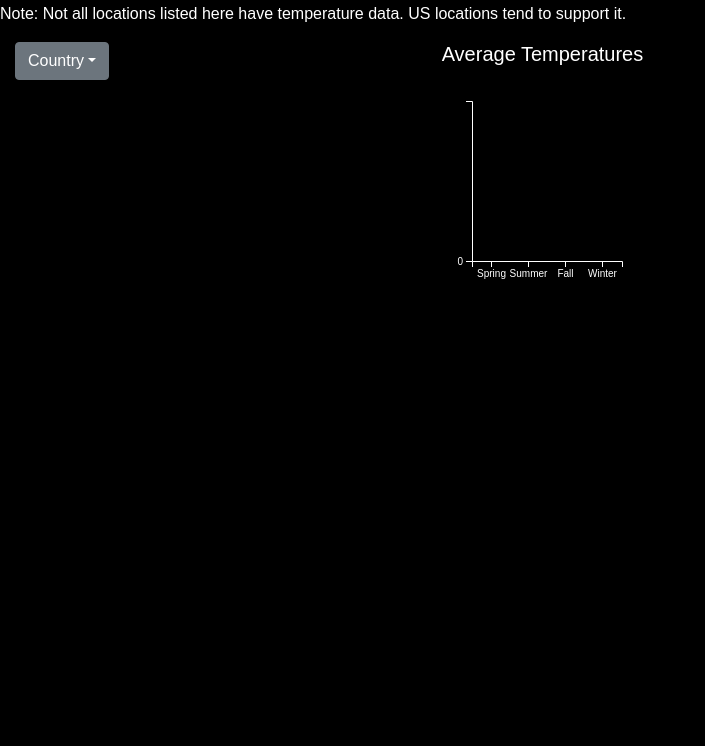
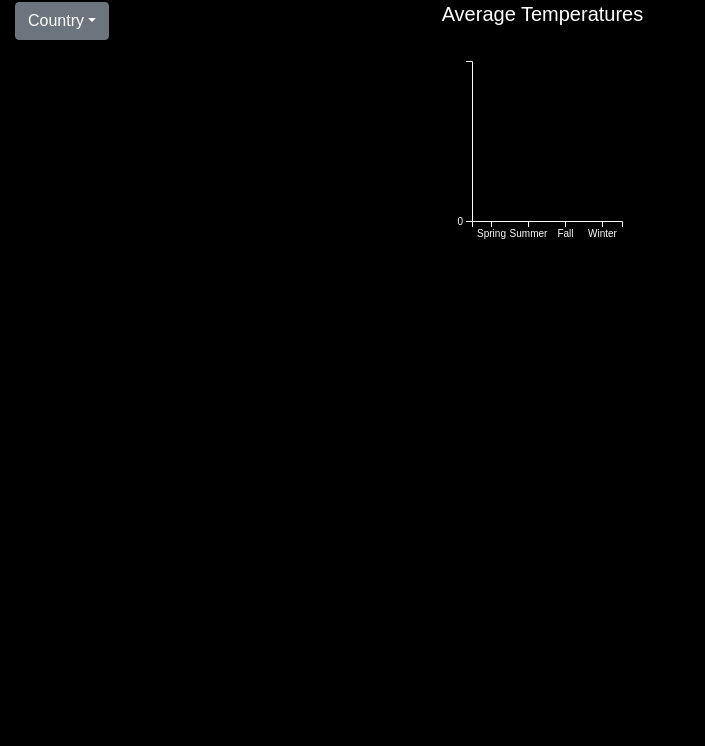
Before and after one commit to megamatson/cs252Project_matson3, a plain HTML site: page http_docs/index.html in a window 1280 px wide. Shown: the part 54-800 px from the top of the page, without its empty margins (0-705 px from the left). Drawn offline with nearby package versions, Linux system fonts and the light colour scheme.

Commit message:
Updated small error in README. Removed deprecated (hopefully) disclaimer in index.html

```diff
--- a/http_docs/index.html
+++ b/http_docs/index.html
@@ -42,7 +42,6 @@
 
 	<body>
 		<h1> Klimate: <small> A Climate Comparer </small> </h1>
-		<p> Note: Not all locations listed here have temperature data. US locations tend to support it. </p>
 		<div class="container-fluid">
 			<div class="row">
 				<div class="col-2 col-lg-1" id="CountrySelector"></div>
```
Also changed, not shown: 1 other file.
